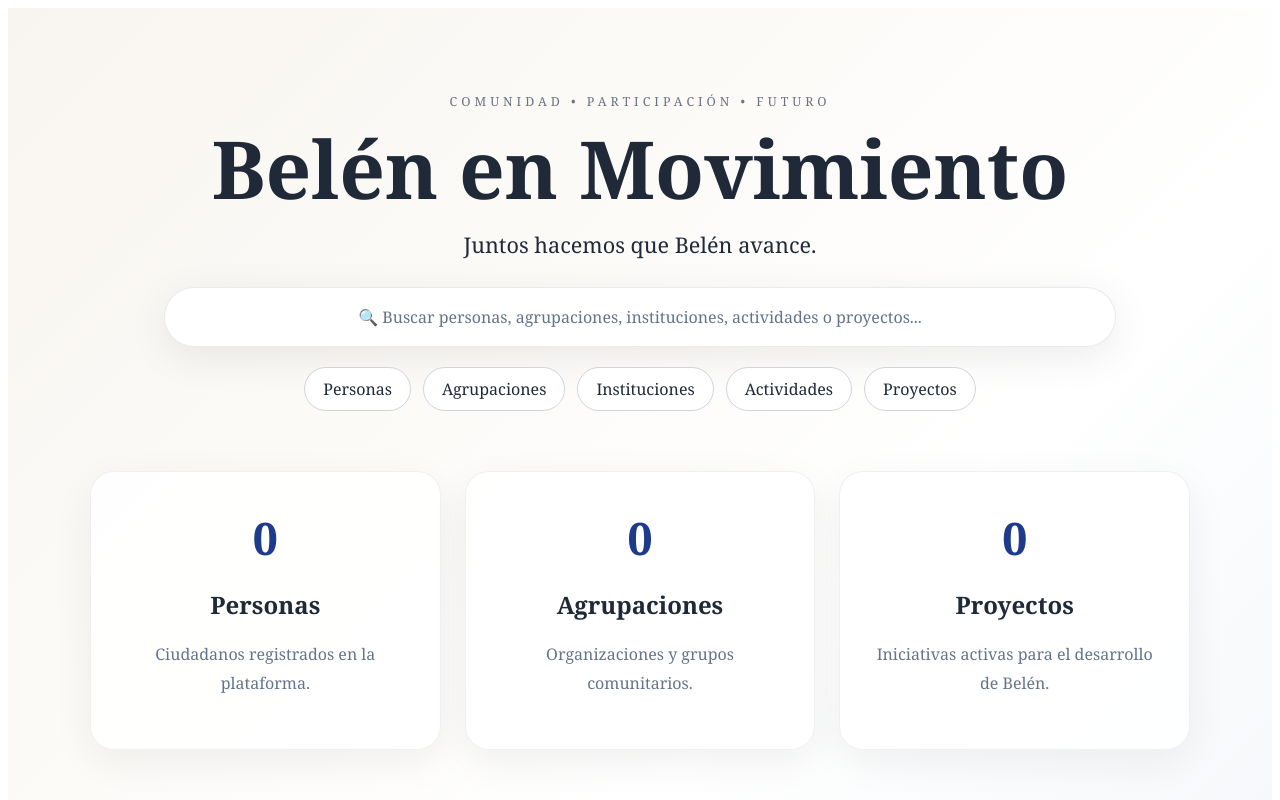
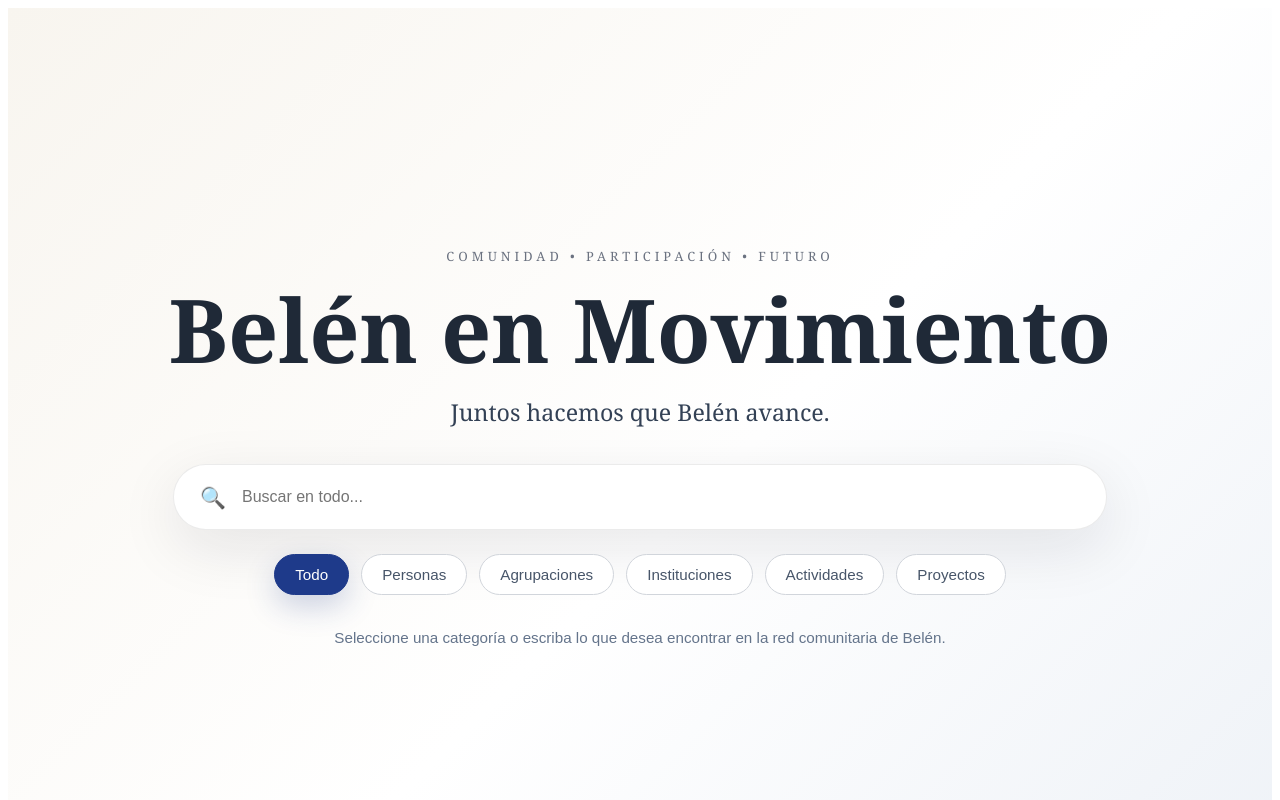
Before and after one commit to elvingr1414/belen-en-movimiento, a Next.js app: page / in a window 1280 px wide. Shown: the top 800 px of the page. Built offline with nearby package versions, Linux system fonts and the light colour scheme.

Commit message:
Update page.tsx

```diff
--- a/app/page.tsx
+++ b/app/page.tsx
@@ -1,74 +1,151 @@
+"use client";
+
+import { useState } from "react";
+
 export default function Home() {
   const categorias = [
-    { titulo: "Personas", numero: "0", descripcion: "Ciudadanos registrados en la plataforma." },
-    { titulo: "Agrupaciones", numero: "0", descripcion: "Organizaciones y grupos comunitarios." },
-    { titulo: "Proyectos", numero: "0", descripcion: "Iniciativas activas para el desarrollo de Belén." },
-  ];
-  const agrupaciones = [
-    "CDAM Belén",
-    "Asociación de Adultos Belemitas",
-    "Parroquia San Antonio de Belén",
-    "Comité Cantonal de Deportes",
-    "Cámara de Comercio",
+    "Todo",
+    "Personas",
+    "Agrupaciones",
+    "Instituciones",
+    "Actividades",
+    "Proyectos",
   ];
 
+  const [categoriaActiva, setCategoriaActiva] = useState("Todo");
+
   return (
-    <main style={{ minHeight: "100vh", background: "linear-gradient(135deg,#f8f5ef 0%,#ffffff 55%,#eef2f7 100%)", fontFamily: "Georgia, serif", padding: "40px", color: "#1f2937" }}>
-      <section style={{ textAlign: "center", marginTop: "45px", marginBottom: "60px" }}>
-        <p style={{ letterSpacing: "4px", fontSize: "0.78rem", color: "#6b7280" }}>
+    <main
+      style={{
+        minHeight: "100vh",
+        background:
+          "linear-gradient(135deg,#f8f5ef 0%,#ffffff 55%,#eef2f7 100%)",
+        fontFamily: "Georgia, serif",
+        padding: "40px",
+        color: "#1f2937",
+        display: "flex",
+        alignItems: "center",
+        justifyContent: "center",
+      }}
+    >
+      <section
+        style={{
+          width: "100%",
+          maxWidth: "1050px",
+          textAlign: "center",
+        }}
+      >
+        <p
+          style={{
+            letterSpacing: "4px",
+            fontSize: "0.8rem",
+            color: "#6b7280",
+            marginBottom: "20px",
+          }}
+        >
           COMUNIDAD • PARTICIPACIÓN • FUTURO
         </p>
 
-        <h1 style={{ fontSize: "clamp(2.7rem,7vw,5rem)", margin: "18px 0", lineHeight: 1 }}>
+        <h1
+          style={{
+            fontSize: "clamp(3rem,8vw,5.5rem)",
+            margin: "0 0 22px",
+            lineHeight: 1,
+          }}
+        >
           Belén en Movimiento
         </h1>
 
-        <p style={{ fontSize: "1.35rem", marginBottom: "28px" }}>
+        <p
+          style={{
+            fontSize: "1.45rem",
+            marginBottom: "36px",
+            color: "#334155",
+          }}
+        >
           Juntos hacemos que Belén avance.
         </p>
 
-        <div style={{ maxWidth: "900px", margin: "0 auto", background: "#fff", borderRadius: "999px", padding: "18px 25px", boxShadow: "0 10px 40px rgba(0,0,0,0.08)", border: "1px solid rgba(0,0,0,0.08)", color: "#64748b" }}>
-          🔍 Buscar personas, agrupaciones, instituciones, actividades o proyectos...
+        <div
+          style={{
+            maxWidth: "880px",
+            margin: "0 auto",
+            background: "#ffffff",
+            borderRadius: "999px",
+            padding: "18px 26px",
+            boxShadow: "0 18px 60px rgba(15,23,42,0.10)",
+            border: "1px solid rgba(0,0,0,0.08)",
+            display: "flex",
+            alignItems: "center",
+            gap: "14px",
+          }}
+        >
+          <span style={{ fontSize: "1.3rem" }}>🔍</span>
+
+          <input
+            placeholder={`Buscar en ${categoriaActiva.toLowerCase()}...`}
+            style={{
+              width: "100%",
+              border: "none",
+              outline: "none",
+              fontSize: "1rem",
+              color: "#1f2937",
+              fontFamily: "Arial, sans-serif",
+              background: "transparent",
+            }}
+          />
         </div>
 
-        <div style={{ marginTop: "20px", display: "flex", justifyContent: "center", gap: "12px", flexWrap: "wrap" }}>
-          {["Personas", "Agrupaciones", "Instituciones", "Actividades", "Proyectos"].map((item) => (
-            <span key={item} style={{ padding: "10px 18px", borderRadius: "999px", background: "#ffffff", border: "1px solid #d1d5db" }}>
-              {item}
-            </span>
-          ))}
+        <div
+          style={{
+            marginTop: "24px",
+            display: "flex",
+            justifyContent: "center",
+            gap: "12px",
+            flexWrap: "wrap",
+          }}
+        >
+          {categorias.map((categoria) => {
+            const activa = categoriaActiva === categoria;
+
+            return (
+              <button
+                key={categoria}
+                onClick={() => setCategoriaActiva(categoria)}
+                style={{
+                  padding: "11px 20px",
+                  borderRadius: "999px",
+                  border: activa
+                    ? "1px solid #1e3a8a"
+                    : "1px solid #d1d5db",
+                  background: activa ? "#1e3a8a" : "#ffffff",
+                  color: activa ? "#ffffff" : "#475569",
+                  fontSize: "0.95rem",
+                  fontFamily: "Arial, sans-serif",
+                  cursor: "pointer",
+                  boxShadow: activa
+                    ? "0 12px 30px rgba(30,58,138,0.22)"
+                    : "none",
+                  transition: "all 0.2s ease",
+                }}
+              >
+                {categoria}
+              </button>
+            );
+          })}
         </div>
-      </section>
 
-      <section style={{ maxWidth: "1100px", margin: "0 auto 70px", display: "grid", gridTemplateColumns: "repeat(auto-fit,minmax(260px,1fr))", gap: "24px" }}>
-        {categorias.map((item) => (
-          <div key={item.titulo} style={{ background: "rgba(255,255,255,0.85)", borderRadius: "24px", padding: "35px", textAlign: "center", boxShadow: "0 12px 40px rgba(0,0,0,0.06)", border: "1px solid rgba(0,0,0,0.06)" }}>
-            <div style={{ fontSize: "2.8rem", fontWeight: "bold", color: "#1e3a8a" }}>{item.numero}</div>
-            <h2>{item.titulo}</h2>
-            <p style={{ color: "#64748b", lineHeight: 1.8 }}>{item.descripcion}</p>
-          </div>
-        ))}
-      </section>
-
-      <section style={{ maxWidth: "1100px", margin: "0 auto", textAlign: "center" }}>
-        <p style={{ letterSpacing: "3px", fontSize: "0.75rem", color: "#6b7280" }}>
-          PRIMERAS CONEXIONES
+        <p
+          style={{
+            marginTop: "34px",
+            color: "#64748b",
+            fontSize: "0.95rem",
+            fontFamily: "Arial, sans-serif",
+          }}
+        >
+          Seleccione una categoría o escriba lo que desea encontrar en la red
+          comunitaria de Belén.
         </p>
-
-        <h2 style={{ fontSize: "2.4rem", marginBottom: "30px" }}>
-          Agrupaciones destacadas
-        </h2>
-
-        <div style={{ display: "grid", gridTemplateColumns: "repeat(auto-fit,minmax(220px,1fr))", gap: "18px" }}>
-          {agrupaciones.map((nombre) => (
-            <div key={nombre} style={{ background: "rgba(255,255,255,0.78)", border: "1px solid rgba(0,0,0,0.07)", borderRadius: "20px", padding: "24px", boxShadow: "0 10px 30px rgba(0,0,0,0.05)" }}>
-              <h3 style={{ margin: "0 0 10px" }}>{nombre}</h3>
-              <p style={{ margin: 0, color: "#64748b", lineHeight: 1.6 }}>
-                Organización vinculada al movimiento comunitario de Belén.
-              </p>
-            </div>
-          ))}
-        </div>
       </section>
     </main>
   );
```
